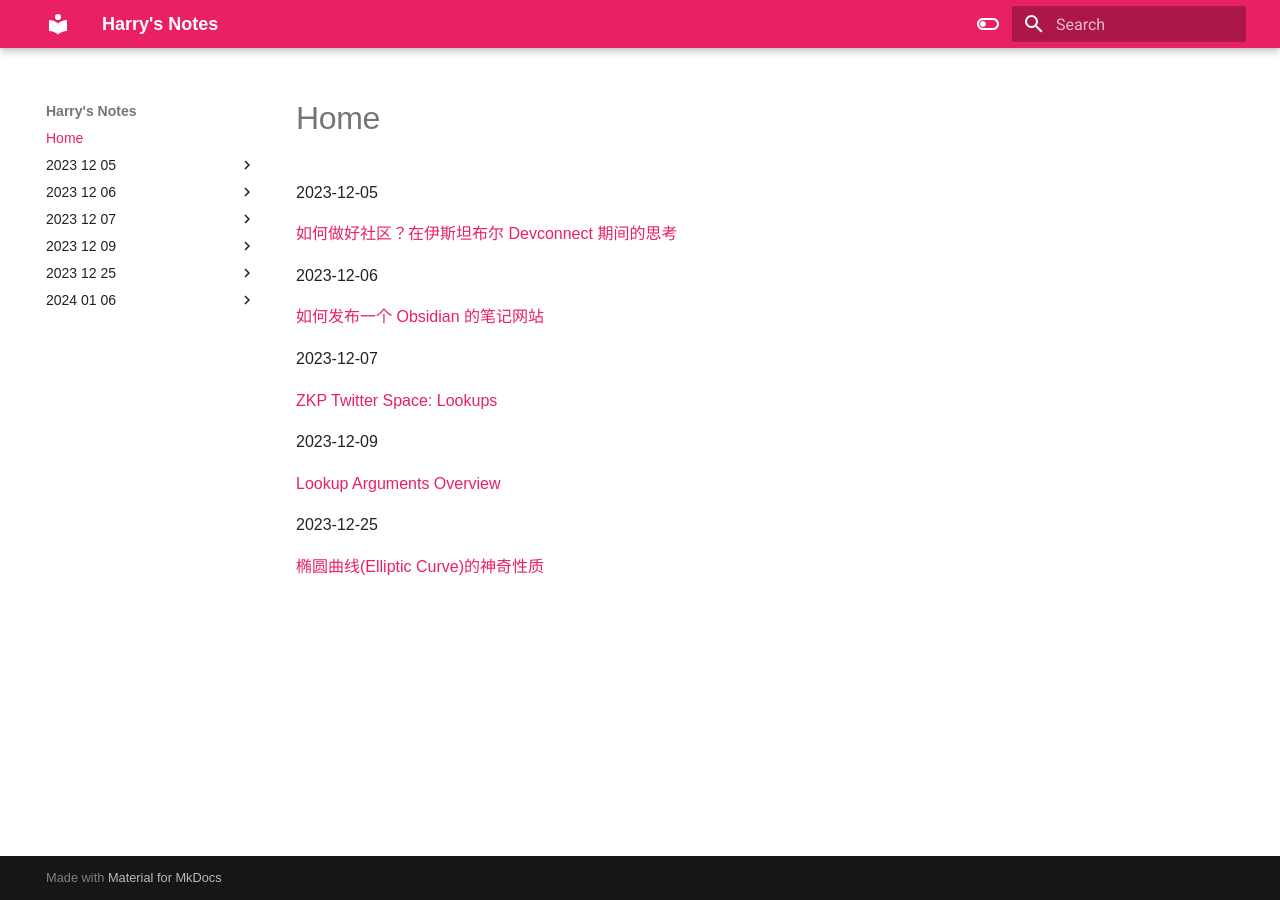
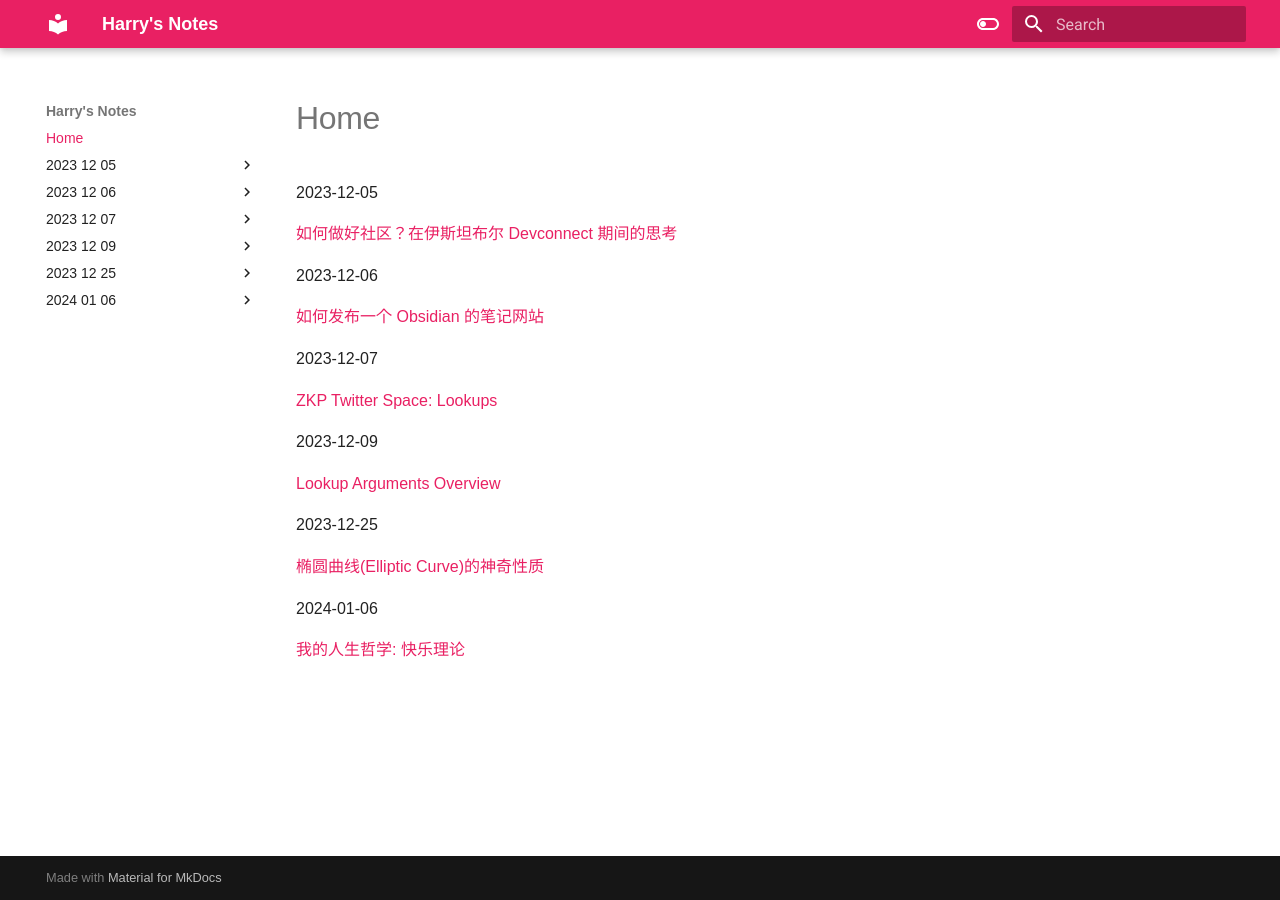
Before and after one commit to harryx1x1/is-awesome, an MkDocs documentation site: the page built from docs/index.md, in a window 1280 px wide. Built offline with MkDocs 1.6.1 and Material for MkDocs 9.7.7, drawn with Linux system fonts in a browser that asks for light colours; a style sheet for code colours, icons or effects is not loaded.

Commit message:
Update index.md

```diff
--- a/docs/index.md
+++ b/docs/index.md
@@ -17,3 +17,8 @@
 2023-12-25
 
 [椭圆曲线(Elliptic Curve)的神奇性质](2023-12-25/ec)
+
+
+2024-01-06
+
+[我的人生哲学: 快乐理论](2024-01-06/joy)
```
